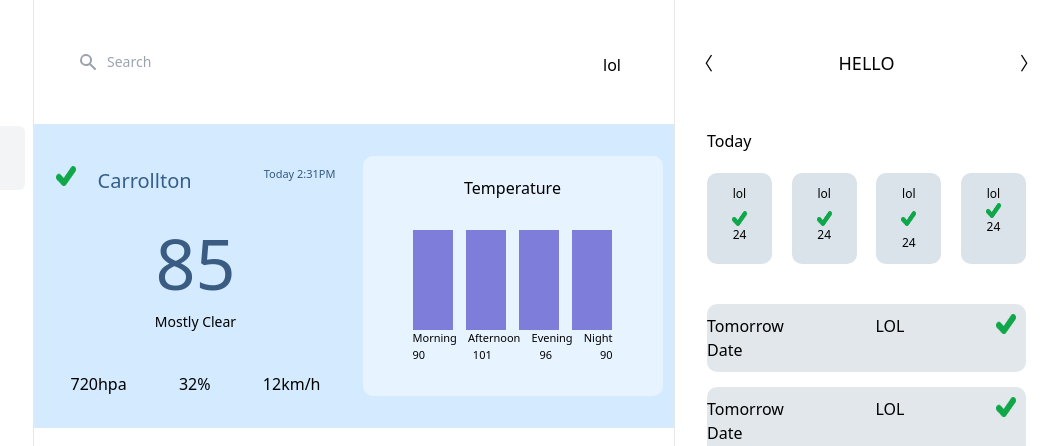
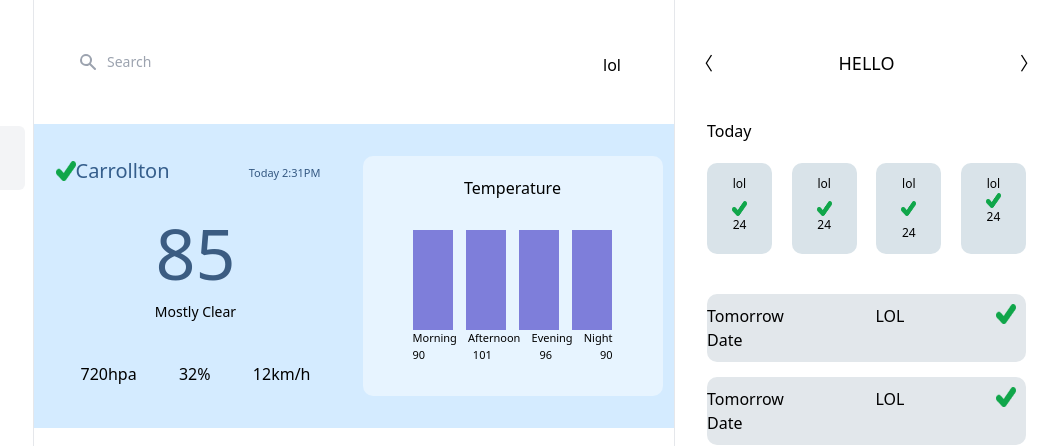
Before and after one commit to William-Kirk/JavaScriptProject, a website: page weather.html in a window 1280 px wide. Shown: the top 446 px of the page, 222-1280 px from the left. Drawn offline with Linux system fonts and the light colour scheme.

Commit message:
minor changes to alignments

```diff
--- a/weather.html
+++ b/weather.html
@@ -120,11 +120,12 @@
                         class="relative flex items-center px-4 pt-14 pb-8 sm:px-6 sm:pt-8 md:p-6 lg:p-8">
                         <div style="margin: 0 auto;" class="flex">
                           <div style="width: 300px; height:240px;" class="">
-                            <div style="padding:10px;" class="flex justify-between">
-                              <img style="width:20px; height:20px;" src="./resources/Images/images-removebg-preview.png"
-                                alt="">
-                              <h1 style="margin-right: 50px; font-size: 20px; color:rgb(53, 94, 140)">Carrollton</h1>
-                              <h1 style="font-size: 11px; color:rgb(52, 88, 130);">Today 2:31PM</h1>
+                            <div class="flex justify-between">
+                              <div style="margin-left:10px;"class="flex">
+                                <img style="margin-top:5px;width:20px; height:20px;" src="./resources/Images/images-removebg-preview.png"alt="">
+                                <h1 style="padding-bottom:10px;margin-right: 50px; font-size: 20px; color:rgb(53, 94, 140)">Carrollton</h1>
+                              </div>
+                              <h1 style="margin-right:25px;margin-top:9px;font-size: 11px; color:rgb(52, 88, 130);">Today 2:31PM</h1>
                             </div>
                             <div style="text-align: center;">
                               <h1
@@ -135,9 +136,9 @@
                               <h1>Mostly Clear</h1>
                             </div>
                             <div style="margin-top:40px;" class="flex justify-between">
-                              <h1 style="margin-left: 25px;">720hpa</h1>
+                              <h1 style="margin-left: 35px;">720hpa</h1>
                               <h1>32%</h1>
-                              <h1 style="margin-right:25px;">12km/h</h1>
+                              <h1 style="margin-right:35px;">12km/h</h1>
                             </div>
                           </div>
                           <div
@@ -257,7 +258,7 @@
             </div>
 
             <div style="padding:12px;">
-              <div style="margin: 20px 0; margin-top:40px">
+              <div style="margin: 20px 0; margin-top:30px">
                 <h1>Today</h1>
               </div>
               <ul class="flex justify-between" style="font-size:12px;">
```
Also changed, not shown: resources/css/index.css.
